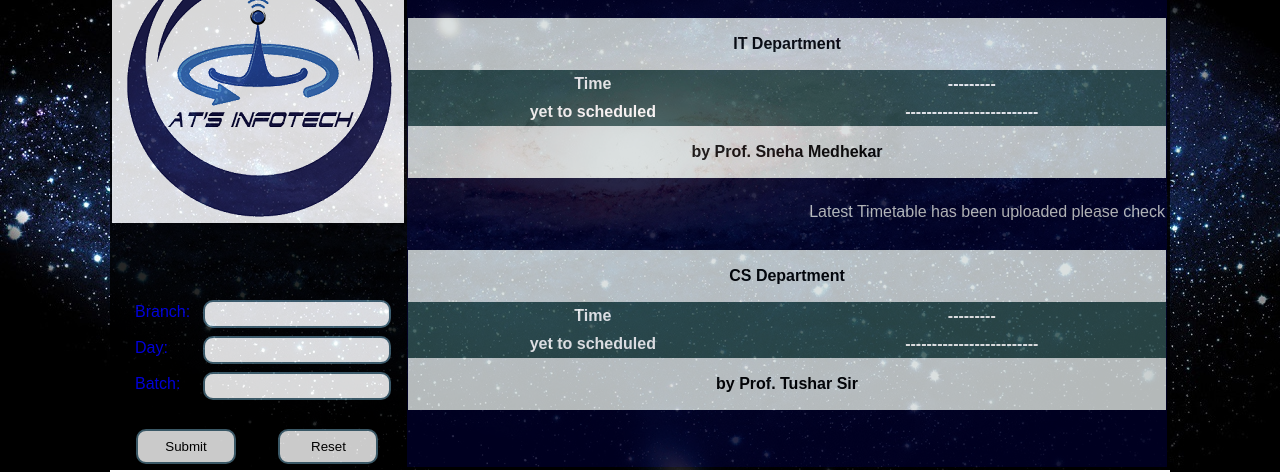
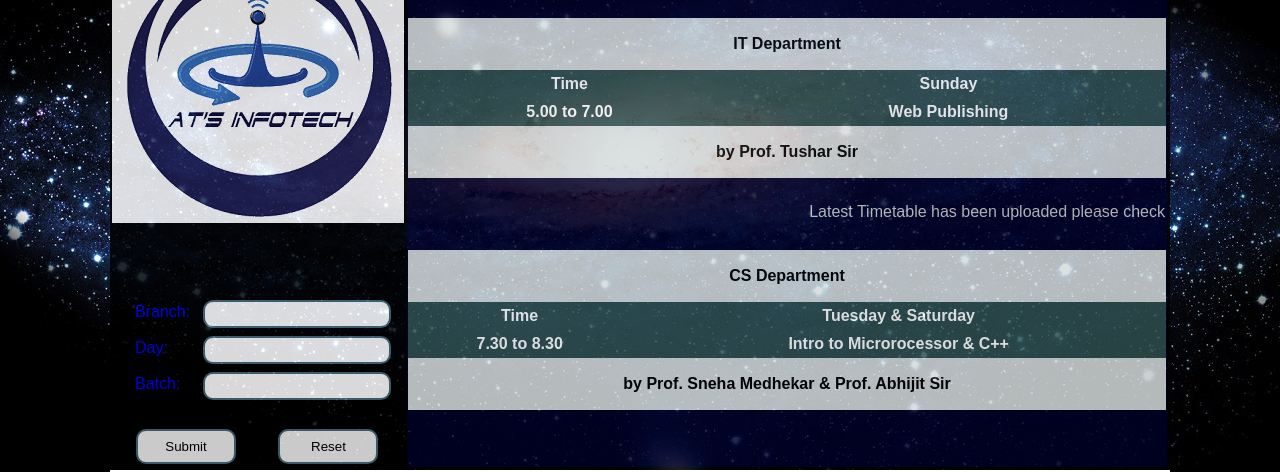
Before and after one commit to tushartawde/baban, a plain HTML site: page index.html in a window 1280 px wide. Shown: the part 177-649 px from the top of the page. Drawn offline with Linux system fonts and the light colour scheme.

Commit message:
Update index.html

```diff
--- a/index.html
+++ b/index.html
@@ -36,14 +36,14 @@
 
 									<tr id="th1">
 										<th id="th1">Time</th>
-										<th id="th1">---------</th>
+										<th id="th1">Sunday</th>
 									</tr>
 									<tr>
-										<th id="th1">yet to scheduled</th>
-										<th id="th1">-------------------------</td>
+										<th id="th1">5.00 to 7.00</th>
+										<th id="th1">Web Publishing</th>
 									</tr>
 									<tr>
-										<th colspan="2" style="height : 50px;">by Prof. Sneha Medhekar</th>
+										<th colspan="2" style="height : 50px;">by Prof. Tushar Sir</th>
 									</tr>
 									<tr>
 										<td colspan="2" style="background-color: #000026;height : 70px;color: #CCC;" ><marquee behavior="alternate">Latest Timetable has been uploaded please check</marquee></td>
@@ -57,14 +57,14 @@
 
 									<tr id="th1">
 										<th id="th1">Time</th>
-										<th id="th1">---------</th>
+										<th id="th1">Tuesday &    Saturday</th>
 									</tr>
 									<tr>
-										<th id="th1">yet to scheduled</th>
-										<th id="th1">-------------------------</td>
+										<th id="th1">7.30 to 8.30</th>
+										<th id="th1">Intro to Microrocessor & C++</th>
 									</tr>
 									<tr>
-										<th colspan="2" style="height : 50px;size : 500px">by Prof. Tushar Sir</th>
+										<th colspan="2" style="height : 50px;">by Prof. Sneha Medhekar & Prof. Abhijit Sir</th>
 									</tr>
 								</table>
 								</td>
```
